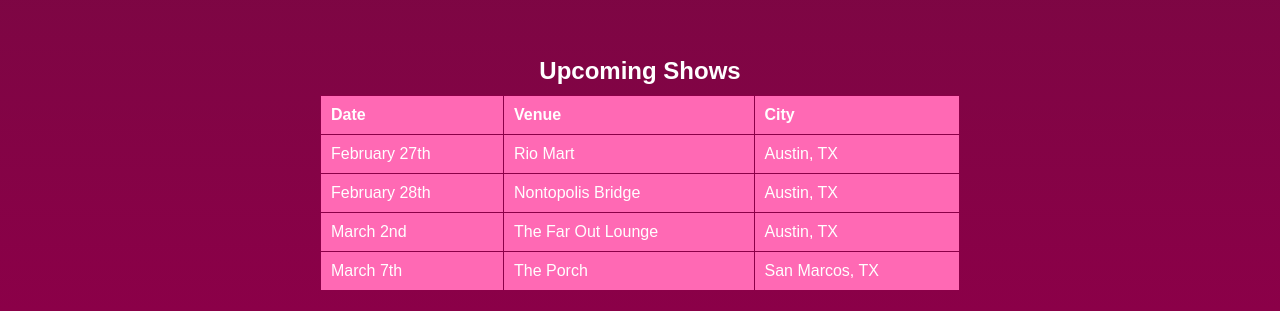
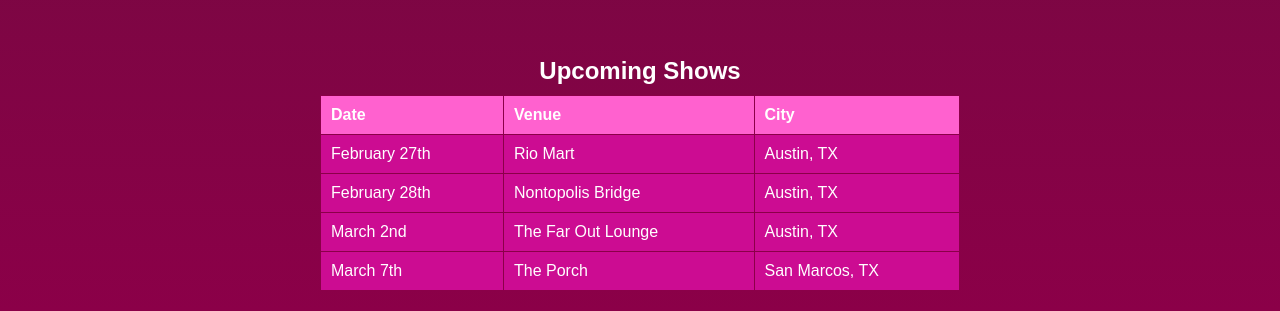
Before and after one commit to JrScPh/hotspitofficialdotcom, a plain HTML site: page index.html in a window 1280 px wide. Shown: the part 1258-1569 px from the top of the page. Drawn offline with Linux system fonts and the light colour scheme.

Commit message:
styles fix

```diff
--- a/css/styles.css
+++ b/css/styles.css
@@ -128,17 +128,25 @@ body {
 
 .shows-table {
     width: 100%;
-    /* now matches section container */
     border-collapse: collapse;
-    background-color: #ff69b4;
-    color: #fff;
 }
 
-.shows-table th,
+.shows-table th {
+    background-color: #ff61cf;
+    /* light pink header */
+    color: #ffffff;
+    /* black text for contrast */
+    padding: 10px;
+    border: 1px solid #8b0048;
+    text-align: left;
+}
+
 .shows-table td {
+    background-color: #cc0c92;
+    /* dark pink cells */
+    color: #fff;
+    padding: 10px;
     border: 1px solid #8b0048;
-    padding: 10px;
-    text-align: left;
 }
 
 h2 {
```
